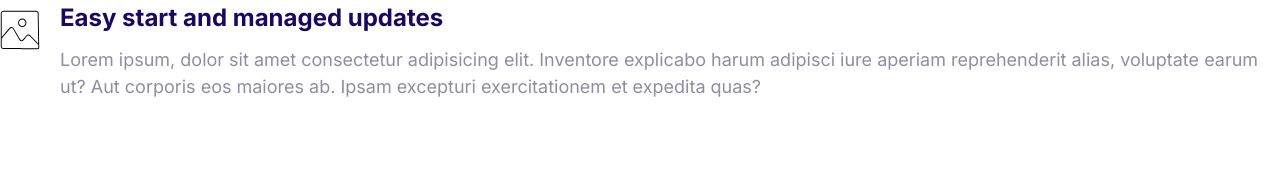
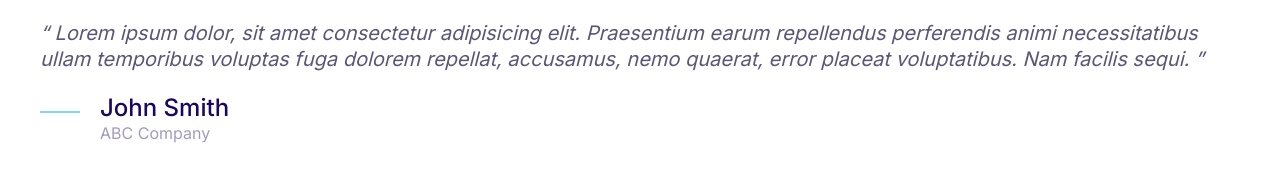
Before and after one commit to rashed4949/Cloud-Hosting-Project, a plain HTML site: page index.html in a window 1280 px wide. Drawn offline with Linux system fonts and the light colour scheme.

Commit message:
quote component added

```diff
--- a/css/styles.css
+++ b/css/styles.css
@@ -4,6 +4,7 @@
   --color-accent: #ff3400;
   --color-headings: #1b0760;
   --color-body: #918ca4;
+  --color-body-darker: #5c5577;
   --color-border: #ccc;
   --border-radius: 30px;
 }
@@ -325,3 +326,43 @@ a {
 .media__image {
   margin-top: 1rem;
 }
+/* quotes */
+.quote {
+  font-size: 3rem;
+  font-style: italic;
+  color: var(--color-body-darker);
+  line-height: 1.3;
+}
+.quote__text::before {
+  content: open-quote;
+}
+.quote__text::after {
+  content: close-quote;
+}
+.quote__author {
+  font-size: 3rem;
+  font-weight: 500;
+  font-style: normal;
+  margin-bottom: 0;
+}
+.quote__organization {
+  color: var(--color-headings);
+  opacity: 0.4;
+  font-size: 2rem;
+  font-style: normal;
+}
+.quote__line {
+  position: relative;
+  bottom: 10px;
+}
+@media screen and (min-width: 1014px) {
+  .quote {
+    font-size: 2rem;
+  }
+  .quote__author {
+    font-size: 2.4rem;
+  }
+  .quote__organization {
+    font-size: 1.6rem;
+  }
+}
--- a/index.html
+++ b/index.html
@@ -14,21 +14,26 @@
     <link rel="stylesheet" href="css/styles.css" />
   </head>
   <body>
+    <blockquote class="quote">
+      <p class="quote__text">
+        Lorem ipsum dolor, sit amet consectetur adipisicing elit. Praesentium
+        earum repellendus perferendis animi necessitatibus ullam temporibus
+        voluptas fuga dolorem repellat, accusamus, nemo quaerat, error placeat
+        voluptatibus. Nam facilis sequi.
+      </p>
+      <footer>
         <div class="media">
           <div class="media__image">
-        <svg class="icon icon--primary">
-          <use xlink:href="images/sprite.svg#snap"></use>
+            <svg class="icon icon--primary quote__line">
+              <use xlink:href="images/sprite.svg#line"></use>
             </svg>
           </div>
           <div class="media__body">
-        <h3 class="media__title">Easy start and managed updates</h3>
-        <p>
-          Lorem ipsum, dolor sit amet consectetur adipisicing elit. Inventore
-          explicabo harum adipisci iure aperiam reprehenderit alias, voluptate
-          earum ut? Aut corporis eos maiores ab. Ipsam excepturi exercitationem
-          et expedita quas?
-        </p>
+            <h3 class="media__title quote__author">John Smith</h3>
+            <p class="quote__organization">ABC Company</p>
           </div>
         </div>
+      </footer>
+    </blockquote>
   </body>
 </html>
```
Also changed, not shown: components/quotes.html (added, +21 -0 lines). Lines whose indentation alone changed are shown as unchanged.
